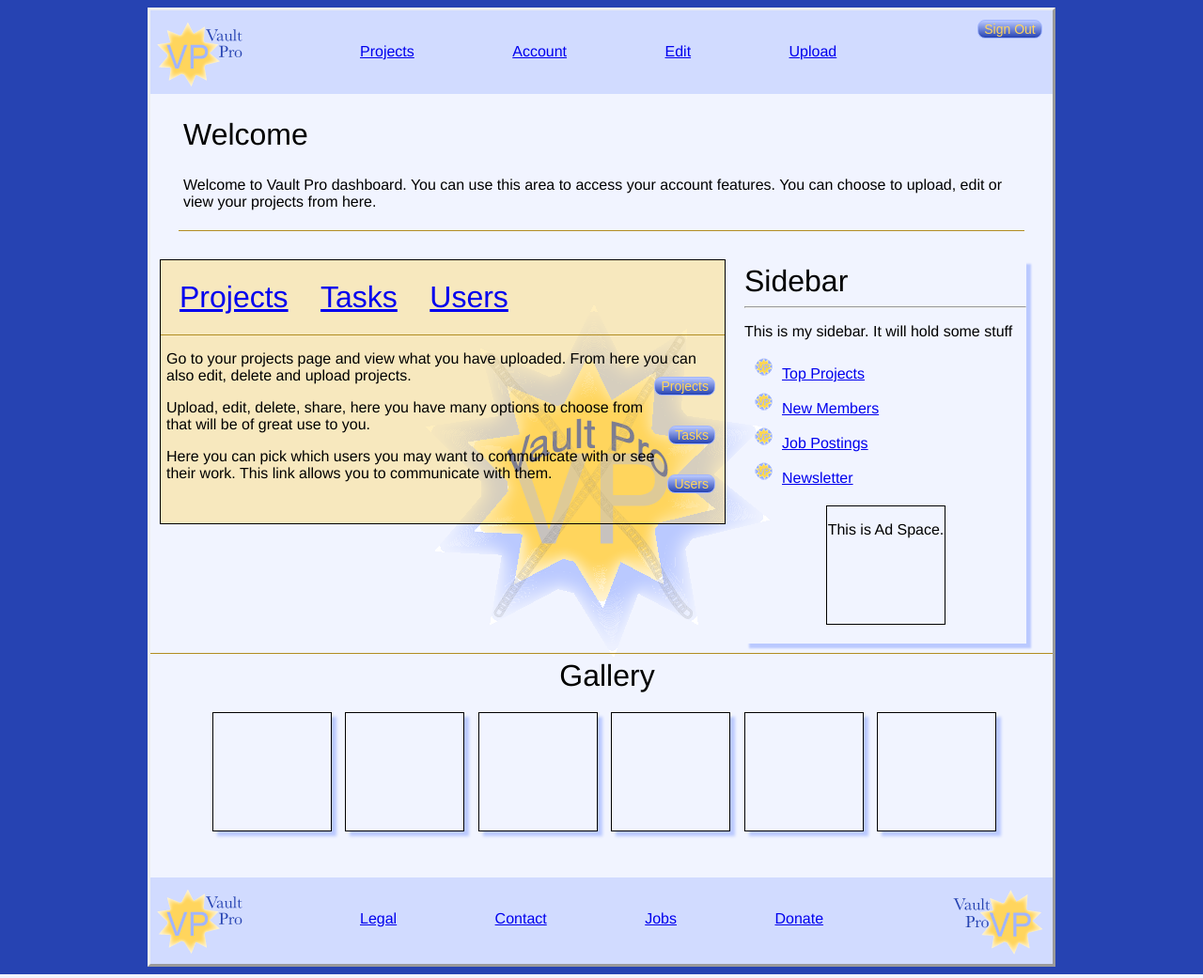
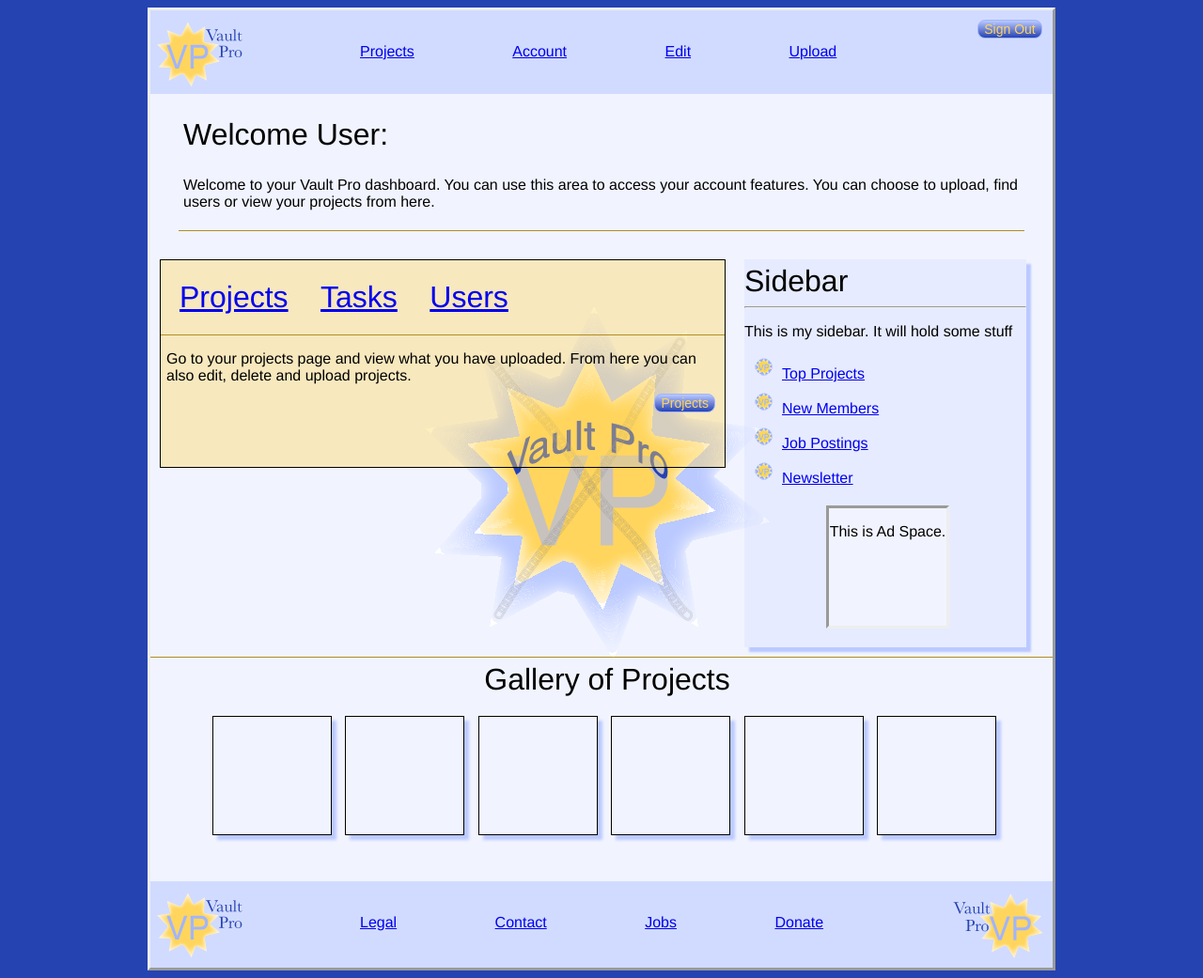
Before and after one commit to DaveGall/Gall_David_PWA2, a PHP site: page /Welcome.html in a window 1280 px wide. Shown: the whole page at 94% size. Run offline with PHP 8.4, Linux system fonts and the light colour scheme.

Commit message:
Week 2 Project
Finished with the tabbed menu and now I am going to finish styling the
site to make it look launch ready.

```diff
--- a/Gall_David_Project1/Welcome.html
+++ b/Gall_David_Project1/Welcome.html
@@ -20,9 +20,9 @@
             </div>
     </header>
     <div id="main"> <!-- Beginning of the main little welcome box -->
-        <h1>Welcome</h1>
-        <p>Welcome to Vault Pro dashboard. You can use this area to access
-           your account features. You can choose to upload, edit or view your projects from here. </p>
+        <div class="userId"><h1>Welcome User: </h1></div>
+        <p>Welcome to your Vault Pro dashboard. You can use this area to access
+           your account features. You can choose to upload, find users or view your projects from here. </p>
     </div>
     <div id="expandableMenu">
 
@@ -34,14 +34,14 @@
 
 
         <div id="tab-box">
-            <p id="projects">Go to your projects page and view what you have uploaded. From here you can also edit, delete and upload projects.
-            <a href="http://localhost:63342/Gall_David_PWA2/projects.html#"><input name="projects" type="button" class="projects" value="Projects"/></a></p>
+            <p id="projects">Go to your projects page and view what you have uploaded. From here you can also edit, delete and upload projects.<br>
+            <a href="http://localhost:63342/Gall_David_PWA2/projects.html#"><input name="projects" type="button" class="projects" value="Projects"/></a></p><br>
 
-            <p id="tasks">Upload, edit, delete, share, here you have many options to choose from that will be of great use to you.
-            <input name="upload" type="button" id="upload" value="Tasks"/> </p>
+            <p id="tasks">Upload, edit, delete, share, here you have many options to choose from that will be of great use to you.<br>
+            <input name="upload" type="button" id="upload" value="Tasks"/> </p><br>
 
-            <p id="users">Here you can pick which users you may want to communicate with or see their work. This link allows you to communicate with them.
-            <input name="edit" type="button" id="edit" value="Users"/></p>
+            <p id="users">Here you can pick which users you may want to communicate with or see their work. This link allows you to communicate with them.<br>
+            <input name="edit" type="button" id="edit" value="Users"/></p><br>
         </div>
     </div>
     <div id="sidebar">
@@ -58,7 +58,7 @@
     </div>
 
     <div id="gallery">
-        <h2>Gallery</h2>
+        <h2>Gallery of Projects</h2>
 
         <ul>
         <li class="image"></li>
--- a/Gall_David_Project1/css/style.css
+++ b/Gall_David_Project1/css/style.css
@@ -128,6 +128,7 @@ header .proLink {
 }
 #expandableMenu {
     width: 600px;
+    height: 220px;
     margin: 10px 10px 40px 10px;
     float: left;
     border: 1px solid #000000;
@@ -140,10 +141,8 @@ header .proLink {
 #expandableMenu ul {
     margin-left: -50px;
 }
-
 #tab-box {
     width: 600px;
-    height: 200px;
     border-top: 1px solid #b28d22;
 }
 #tab-box p {
@@ -155,6 +154,7 @@ header .proLink {
     float: left;
     clear: right;
     box-shadow: 5px 5px 2px #bac9ff;
+    background-color: rgba(186, 201, 255, .2);
 }
 #sidebar ul {
     list-style-image: url("../images/App_Logo_03.png");
@@ -165,8 +165,9 @@ header .proLink {
 #adSpace {
     width: 125px;
     height: 125px;
-    border: 1px solid #000000;
+    border: inset;
     margin: 20px 87px;
+    background-color: #f1f4ff;
 }
 #adSpace p {
     text-align: center;
@@ -337,7 +338,7 @@ input {
 table {
     width: 950px;
     border: 1px solid #b28d22;
-    margin: 20px 4px;
+    margin: 20px 0;
     background-color: rgba(161, 181, 255, .6);
 }
 table th {
@@ -359,7 +360,19 @@ td {
     background-color: rgba(38, 67, 178, .2);
 }
 .odd {
-    background-color: rgba(161, 181, 255, .4);
+    background-color: rgba(161, 181, 255, .2);
+}
+.edit {
+    float: left;
+    margin-top: 10px;
+}
+.delete {
+    float: left;
+    clear: left;
+}
+.view {
+    float: left;
+    clear: both;
 }
 
 
--- a/Gall_David_Project1/js/main.js
+++ b/Gall_David_Project1/js/main.js
@@ -10,6 +10,7 @@
 	===============================================
 	========================= APPLICATION FUNCTIONS
 	*/
+/* Pop Up window button styling, overlay styling and image hover styling */
     $(".modalClick").on("click", function(event){
        event.preventDefault();
         $("#overlay")
@@ -28,10 +29,12 @@
     $(".myStatus").mouseout(function(){
        $(this).fadeTo(100, 1);
     });
-
+/* End Pop Up window button styling, overlay styling and image hover styling */
+/* Styling for the table */
     $("tbody tr:even").addClass("even");
 	$("tbody tr:odd").addClass("odd");
-
+/*End table styling*/
+/* Styling for my tooltips */
     $(".masterTooltip").hover(function(){
         var title = $(this).attr("title");
         $(this).data("tipText", title).removeAttr("title");
@@ -44,6 +47,24 @@
         var mouseY = e.pageY + 10;
         $(".tooltip").css({top: mouseY, left: mouseX})
     });
+/*End tooltips styling*/
+/* Accordion styling for my tab section */
+    $("#tab-box p").hide().eq(0).show();
+    $("#tab-box p:not(:first)").hide();
+
+    $("#tabs li").click(function(e){
+        e.preventDefault();
+        $("#tab-box p").hide();
+
+
+    $("#tabs .current").removeClass("current");
+        $(this).addClass("current");
+        var clicked = $(this).find("a:first").attr("href");
+
+        $("#tab-box " + clicked).slideDown("slow");
+}).eq(0).addClass("current");
+
+/* End accordion styling */
 
 
 
```
Also changed, not shown: Gall_David_Project1/projects.html (+10 -5 lines).
